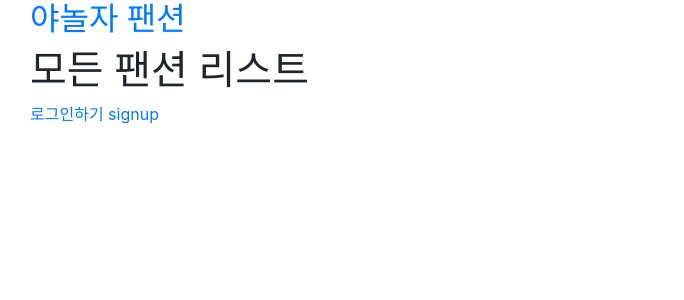
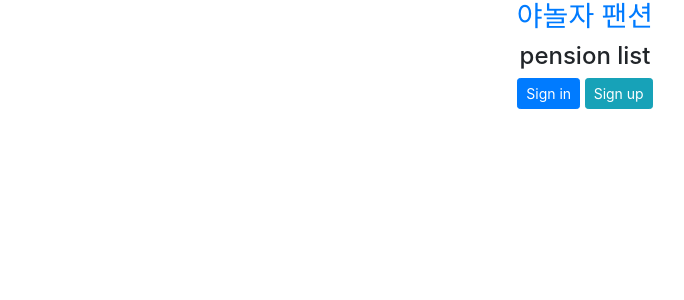
Before and after one commit to 8th-hackerton-team2/FOOD, a Django app: page /pension/post_list/ in a window 1280 px wide. Shown: the top 300 px of the page, without its empty margins (55-739 px from the left). Run offline with Django 3.2, Linux system fonts and the light colour scheme; data that the repository does not hold is empty; parts of the project's set-up code (start-up, migrations or seed data) failed here and were passed over; some libraries are stand-ins or nearby versions.

Commit message:
post_list.html 부트스트랩 적용

```diff
--- a/app/members/views.py
+++ b/app/members/views.py
@@ -61,7 +61,7 @@ def signup(request):
             user = form.signup() #signup 메소드는 form의 메소드 인데 form은 signupForm클래스의 인스턴스이다.
 
             login(request,user,backend='django.contrib.auth.backends.ModelBackend')
-            return redirect('members:post_list')
+            return redirect('food:post_list')
 
     else:
         form = SignupForm()
--- a/app/templates/base.html
+++ b/app/templates/base.html
@@ -1,23 +1,19 @@
-{% load static %}
-
 <!doctype html>
 <html lang="en">
 <head>
     <meta charset="UTF-8">
-    <meta name="viewport"
-          content="width=device-width, user-scalable=no, initial-scale=1.0, maximum-scale=1.0, minimum-scale=1.0">
+    <meta name="viewport" content="width=device-width, user-scalable=no, initial-scale=1.0, maximum-scale=1.0, minimum-scale=1.0">
     <meta http-equiv="X-UA-Compatible" content="ie=edge">
     <title>Document</title>
 
     <link rel="stylesheet" href="https://stackpath.bootstrapcdn.com/bootstrap/4.1.1/css/bootstrap.min.css" integrity="sha384-WskhaSGFgHYWDcbwN70/dfYBj47jz9qbsMId/iRN3ewGhXQFZCSftd1LZCfmhktB" crossorigin="anonymous">
 </head>
-<body>
+<body class="container" style="text-align: center">
 
-<div class="container">
-
-
-        <h2><a href="">야놀자 팬션</a></h2>
-
+        <h3><a href="">야놀자 팬션</a></h3>
+    {% if user.is_authenticated %}
+        <h5>{{ user }}님 환영합니다.</h5>
+    {% endif %}
 
     <!--user가 인증되어있으면 '로그아웃하기' 라는 링크를 보여주고 아니면 '로그인하기' 링크 보여주기 -->
 
@@ -29,14 +25,7 @@
     <!--URL: /members/logout/-->
     <!--view: members.views.logout_view-->
     <!--로그아웃 완료 후에는 index 로 redirect-->
-
-
         {% block content %}
-
         {% endblock %}
-
-    </div>
-</div>
-
 </body>
 </html>
--- a/app/templates/posts/post_list.html
+++ b/app/templates/posts/post_list.html
@@ -3,29 +3,38 @@
 
 {% block content %}
 
-    <h1>모든 팬션 리스트</h1>
-
+    <h4>pension list</h4>
+<div>
     {% if user.is_authenticated %}
 
          <form action="{% url 'members:logout' %}" method="POST">
             {% csrf_token %}
-            <button type="submit">
+            <button type="submit" class="btn btn-danger btn-sm" style="margin-bottom: 10px">
                 로그아웃하기
             </button>
         </form>
 
     {% else %}
-    <a href="{% url 'members:login' %}">로그인하기</a>
-    <a href="{% url 'members:signup' %}">signup</a>
+    <a href="{% url 'members:login' %}" class="btn btn-primary btn-sm" style="margin-bottom: 10px">Sign in</a>
+    <a href="{% url 'members:signup' %}" class="btn btn-info btn-sm" style="margin-bottom: 10px">Sign up</a>
     {% endif %}
+</div>
 
-    {% for pension in pensions %}
-
-        <img src={{pension.photo}} alt="">
-        <div>{{pension.name}}</div>
-        <div>{{pension.price}}</div>
-
-    {% endfor %}
+<div class="container">
+    <div class="row">
+        {% for pension in pensions %}
+        <div class="col-4 mb-3">
+            <div class="card">
+                <div class="card-img-top" style="height: 200px; background-image: url('{{pension.photo}}'); background-size: cover;"></div>
+                <div class="card-body">
+                    <h5 class="card-title">{{pension.name}}</h5>
+                    <p class="card-text">{{pension.price}}</p>
+                </div>
+            </div>
+        </div>
+        {% endfor %}
+    </div>
+</div>
 
 
 {% endblock %}
```
Also changed, not shown: app/templates/members/signup.html (+17 -20 lines).
